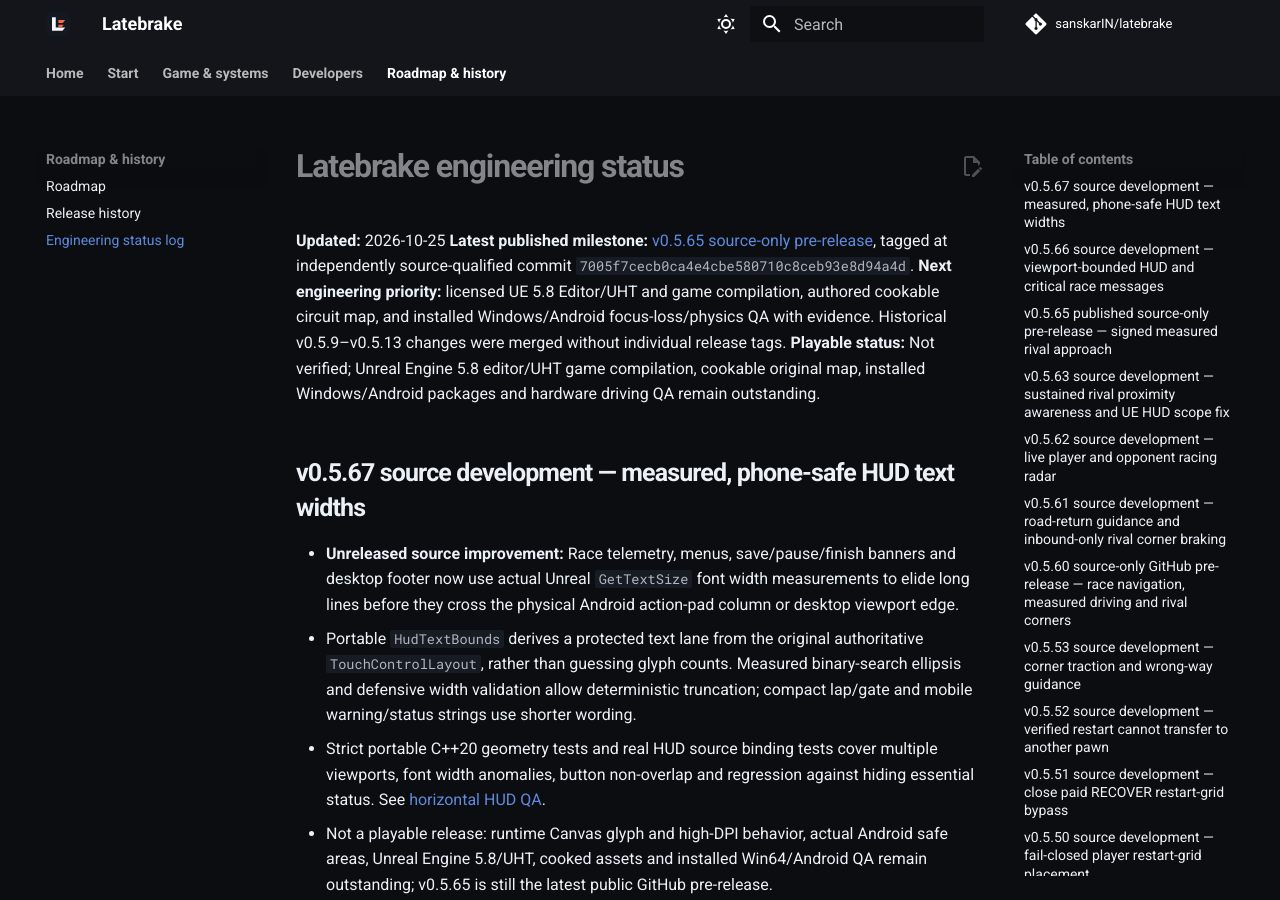
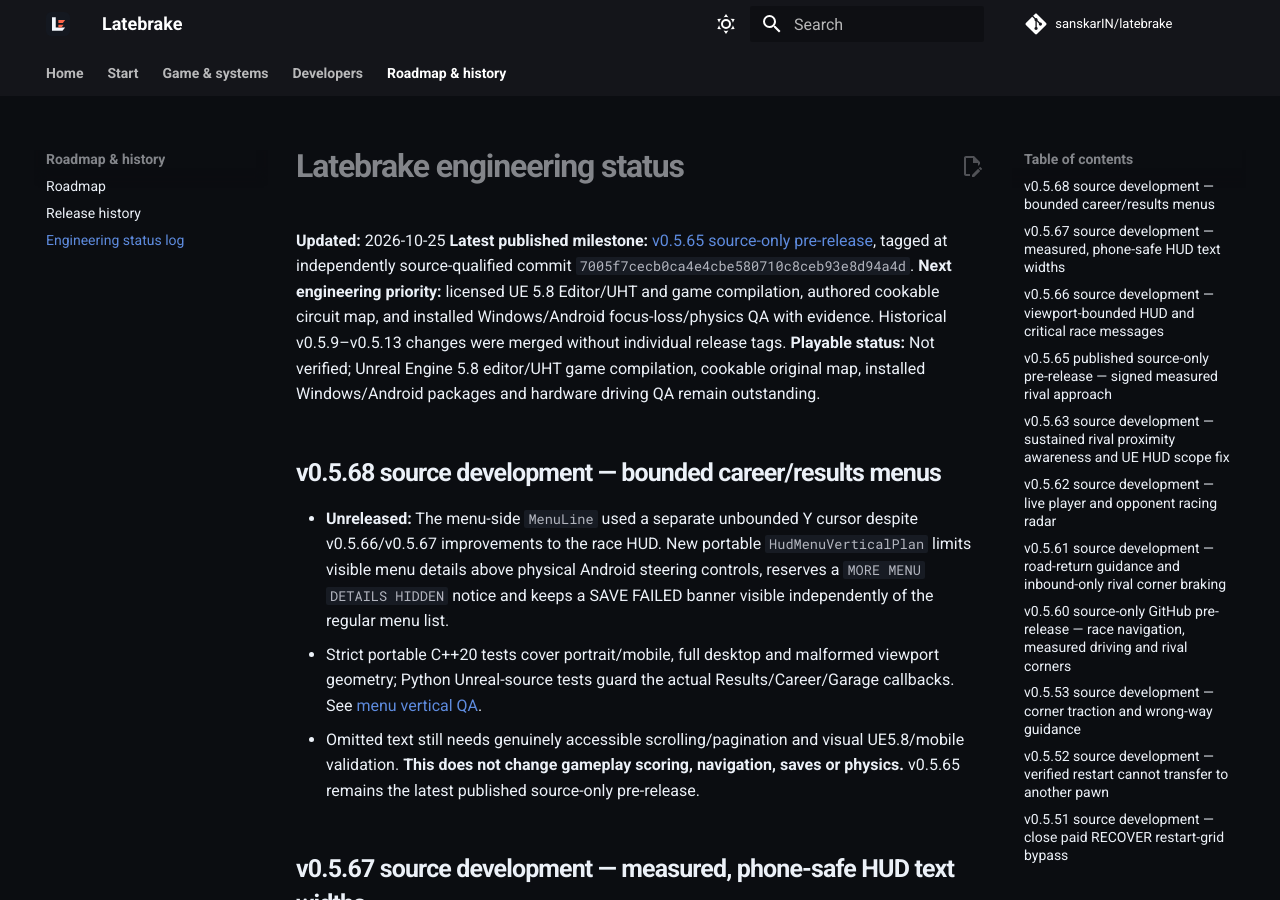
Before and after one commit to sanskarIN/latebrake, an MkDocs documentation site: the page built from docs/STATUS.md, in a window 1280 px wide and 900 px high. Built offline with MkDocs 1.6.1 and Material for MkDocs 9.7.7, drawn with Linux system fonts in a browser that asks for light colours; comment, search, counter and statistics services are not loaded.

Commit message:
docs(status): log v0.5.68 menu overflow guard and remaining UI QA

```diff
--- a/docs/STATUS.md
+++ b/docs/STATUS.md
@@ -4,6 +4,12 @@
 **Latest published milestone:** [v0.5.65 source-only pre-release](https://github.com/sanskarIN/latebrake/releases/tag/v0.5.65), tagged at independently source-qualified commit `7005f7cecb0ca4e4cbe580710c8ceb93e8d94a4d`.
 **Next engineering priority:** licensed UE 5.8 Editor/UHT and game compilation, authored cookable circuit map, and installed Windows/Android focus-loss/physics QA with evidence. Historical v0.5.9–v0.5.13 changes were merged without individual release tags.
 **Playable status:** Not verified; Unreal Engine 5.8 editor/UHT game compilation, cookable original map, installed Windows/Android packages and hardware driving QA remain outstanding.
+
+## v0.5.68 source development — bounded career/results menus
+
+- **Unreleased:** The menu-side `MenuLine` used a separate unbounded Y cursor despite v0.5.66/v0.5.67 improvements to the race HUD. New portable `HudMenuVerticalPlan` limits visible menu details above physical Android steering controls, reserves a `MORE MENU DETAILS HIDDEN` notice and keeps a SAVE FAILED banner visible independently of the regular menu list.
+- Strict portable C++20 tests cover portrait/mobile, full desktop and malformed viewport geometry; Python Unreal-source tests guard the actual Results/Career/Garage callbacks. See [menu vertical QA](HUD_MENU_VERTICAL_QA.md).
+- Omitted text still needs genuinely accessible scrolling/pagination and visual UE5.8/mobile validation. **This does not change gameplay scoring, navigation, saves or physics.** v0.5.65 remains the latest published source-only pre-release.
 
 ## v0.5.67 source development — measured, phone-safe HUD text widths
 
```
